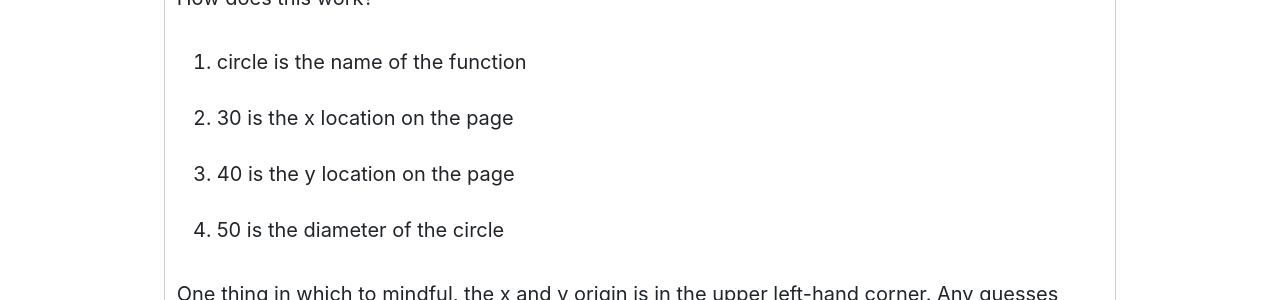
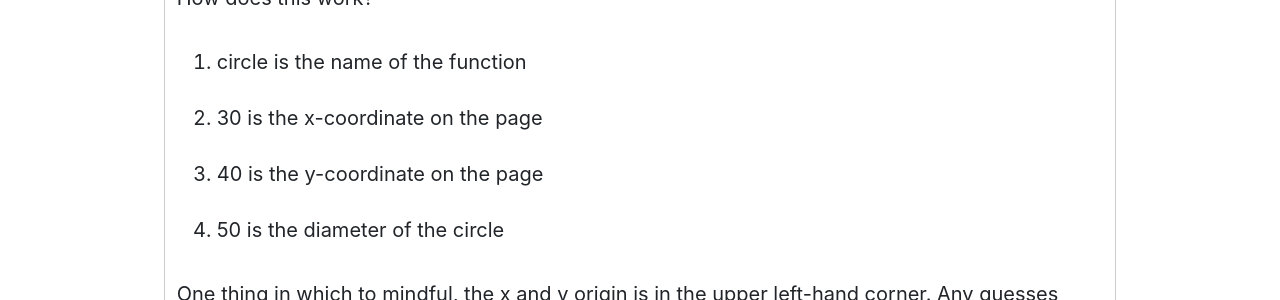
Before and after one commit to Montana-Media-Arts/120_CreativeCoding1-Fall2020, a Jekyll site: the page built from modules/week-9/_posts/2017-01-10-draw-simple-shapes.md, in a window 1280 px wide. Shown: the part 1299-1599 px from the top of the page. Built offline with Jekyll 4.4.1, drawn with Linux system fonts in a browser that asks for light colours; nearby versions of some CDN libraries; a script that is not in the unit is left out.

Commit message:
Update 2017-01-10-draw-simple-shapes.md

```diff
--- a/modules/week-9/_posts/2017-01-10-draw-simple-shapes.md
+++ b/modules/week-9/_posts/2017-01-10-draw-simple-shapes.md
@@ -40,8 +40,8 @@ function draw() {
 How does this work?
 
 1. circle is the name of the function
-2. 30 is the x location on the page
-3. 40 is the y location on the page
+2. 30 is the x-coordinate on the page
+3. 40 is the y-coordinate on the page
 4. 50 is the diameter of the circle
 
 One thing in which to mindful, the x and y origin is in the upper left-hand corner.  Any guesses why? It's because we don't like negative numbers. It's easier to move to the right positively and down positively.  Then, as we subtract, we move left and up, respectively.
```
